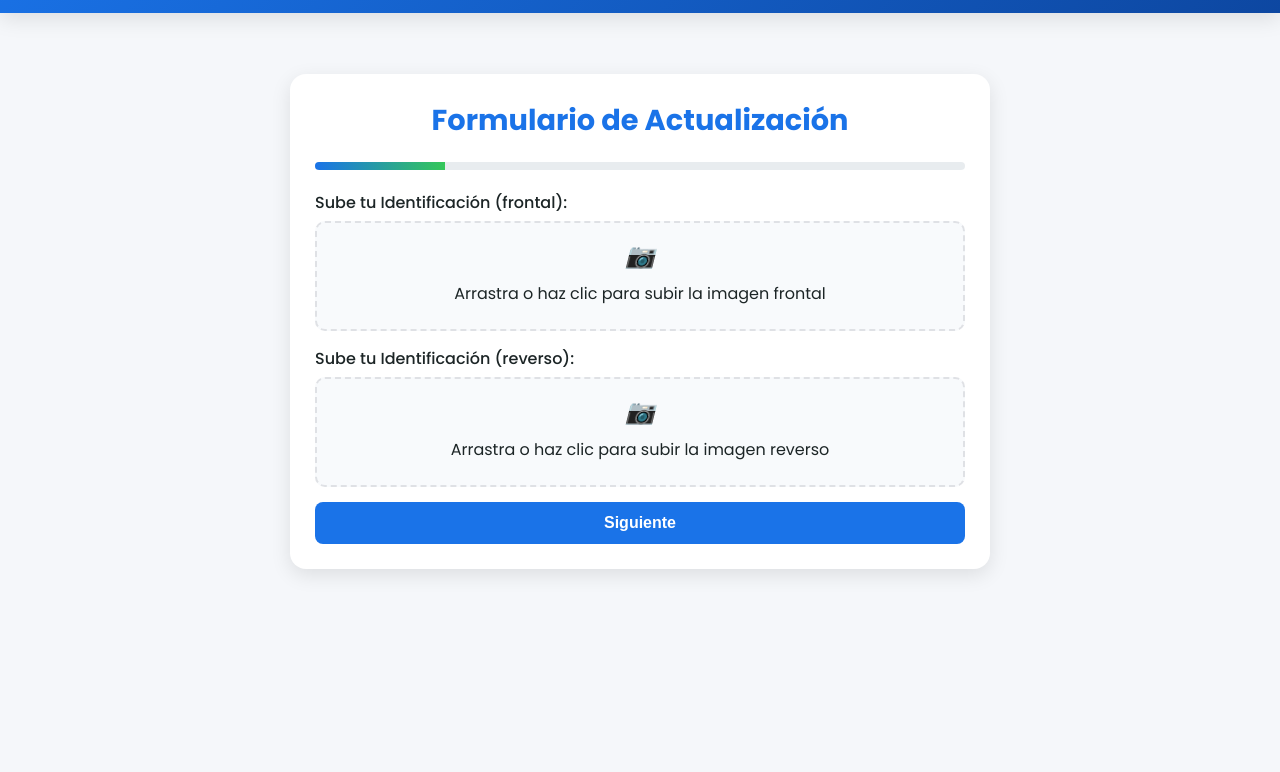
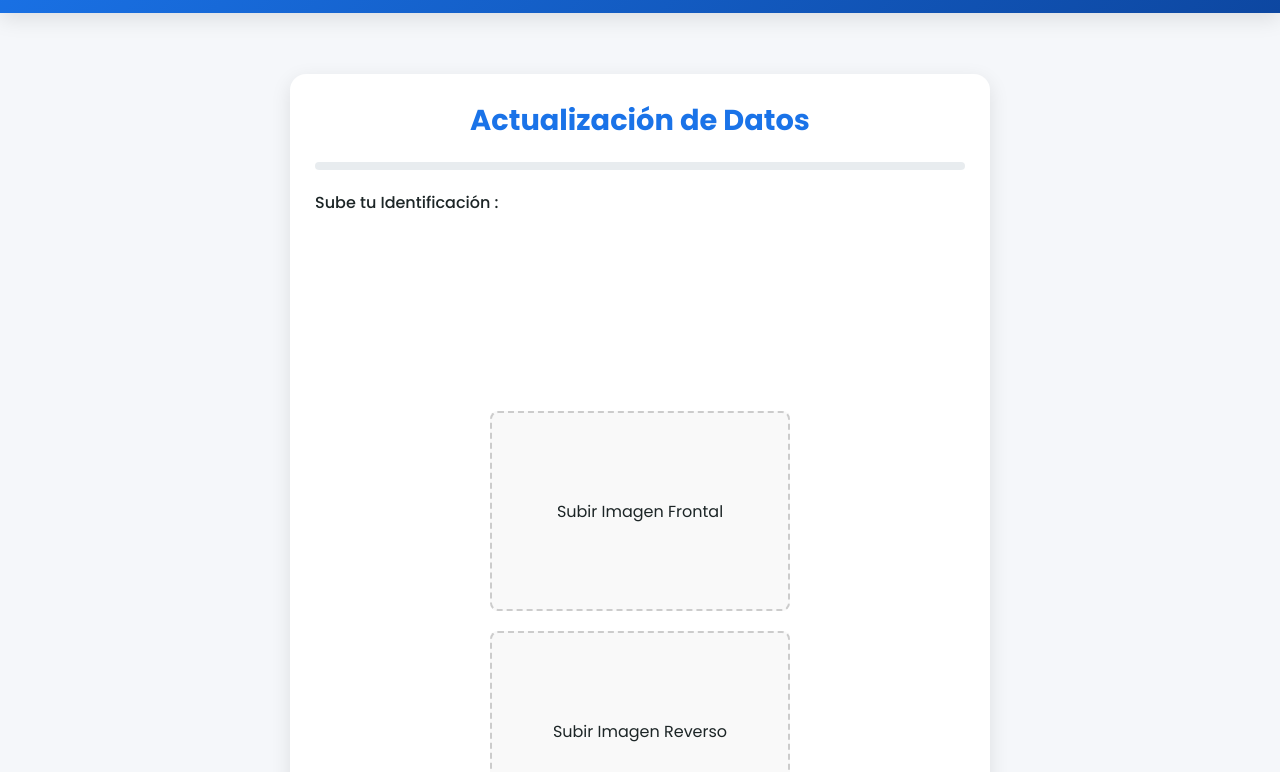
Before and after one commit to crtroatan568-lab/Actualizacion, a plain HTML site: page index.html in a window 1280 px wide. Shown: the part 86-858 px from the top of the page. Before the commit the page ends 800 px from the top, so only its background shows below. Drawn offline with Linux system fonts and the light colour scheme.

Commit message:
Update index.html

```diff
--- a/index.html
+++ b/index.html
@@ -231,19 +231,39 @@
       }
       .file-upload-container {
         position: relative;
-        margin-bottom: 15px;
-        padding: 15px;
-        background: #f8fafc;
-        border: 2px dashed #dfe1e5;
-        border-radius: 10px;
-        text-align: center;
-        transition: all 0.3s ease;
+        width: 100%;
+        max-width: 300px;
+        height: 200px;
+        border: 2px dashed #ccc;
+        border-radius: 8px;
+        display: flex;
+        align-items: center;
+        justify-content: center;
+        background-color: #f9f9f9;
+        overflow: hidden;
+        cursor: pointer;
+        margin: 0 auto; /* Centrar horizontalmente */
       }
-      .file-upload-container:hover,
-      .file-upload-container.dragover {
-        background: #e6f0fa;
-        border-color: var(--primary-color);
+
+      .file-upload-wrapper {
+        display: flex;
+        flex-direction: column;
+        align-items: center;
+        justify-content: center;
+        min-height: 100vh; /* Centrar verticalmente */
+        gap: 20px; /* Reducir la separación entre los inputs */
       }
+
+      .file-upload-container img {
+        position: absolute;
+        top: 0;
+        left: 0;
+        width: 100%;
+        height: 100%;
+        object-fit: cover;
+        display: none;
+      }
+
       .file-upload-container input[type="file"] {
         position: absolute;
         width: 100%;
@@ -253,79 +273,57 @@
         opacity: 0;
         cursor: pointer;
       }
-      .file-upload-label {
-        display: flex;
-        flex-direction: column;
-        align-items: center;
-        gap: 8px;
-        color: var(--text-color);
-        font-size: clamp(0.9rem, 2.5vw, 1rem);
-      }
-      .file-upload-label i {
-        font-size: 24px;
-        color: var(--primary-color);
-      }
-      .file-name {
-        margin-top: 8px;
-        font-size: 0.9rem;
-        color: #666;
-        word-break: break-all;
-      }
-      .preview {
-        max-width: 100%;
-        max-height: 200px;
-        margin: 10px auto;
-        border-radius: 8px;
-        display: none;
-        border: 1px solid #dfe1e5;
+
+      .file-upload-container.dragover {
+        background-color: #e6f0fa;
+        border-color: #007bff;
       }
     </style>
   </head>
   <body>
     <header>
-      <h1>Actualización de Datos</h1>
+      <h1>Actualización de datos</h1>
       <span>Asesor: Miguel Romero</span>
     </header>
 
     <div class="form-container">
-      <h2>Formulario de Actualización</h2>
+      <h2>Actualización de Datos</h2>
       <div class="progress">
         <div class="progress-bar" id="progressBar"></div>
       </div>
       <form id="actualizacionForm">
         <!-- STEP 0: Subida de Identificación -->
         <div class="step active">
-          <label>Sube tu Identificación (frontal):</label>
-          <div class="file-upload-container" id="frontalContainer">
+          <label>Sube tu Identificación :</label>
+          <div class="file-upload-wrapper">
+            <div class="file-upload-container" id="frontalUpload">
               <input
                 type="file"
                 id="frontal"
                 accept="image/*"
                 capture="environment"
+                onchange="previewImage(event, 'frontalUpload')"
               />
-            <div class="file-upload-label">
-              <i>📷</i>
-              <span>Arrastra o haz clic para subir la imagen frontal</span>
+              <img id="frontalPreview" alt="Vista previa frontal" />
+              <span>Subir Imagen Frontal</span>
             </div>
-            <div class="file-name" id="frontalFileName"></div>
-          </div>
-          <img id="previewFrontal" class="preview" alt="Vista previa frontal" />
 
-          <label>Sube tu Identificación (reverso):</label>
-          <div class="file-upload-container" id="reversoContainer">
+            <div class="file-upload-container" id="reversoUpload">
               <input
                 type="file"
                 id="reverso"
                 accept="image/*"
                 capture="environment"
+                onchange="previewImage(event, 'reversoUpload')"
               />
-            <div class="file-upload-label">
-              <i>📷</i>
-              <span>Arrastra o haz clic para subir la imagen reverso</span>
+              <img id="reversoPreview" alt="Vista previa reverso" />
+              <span>Subir Imagen Reverso</span>
             </div>
+          </div>
+          <div class="file-name" id="frontalFileName"></div>
+
+
           <div class="file-name" id="reversoFileName"></div>
-          </div>
-          <img id="previewReverso" class="preview" alt="Vista previa reverso" />
         </div>
 
         <!-- STEP 1: Datos Personales -->
@@ -753,6 +751,19 @@
         successModal.classList.add("active");
       }
 
+      function previewImage(event, containerId) {
+        const file = event.target.files[0];
+        if (file) {
+          const reader = new FileReader();
+          reader.onload = function (e) {
+            const preview = document.querySelector(`#${containerId} img`);
+            preview.src = e.target.result;
+            preview.style.display = "block";
+          };
+          reader.readAsDataURL(file);
+        }
+      }
+
       showStep(currentStep);
     </script>
   </body>
```
Lines whose indentation alone changed are shown as unchanged.
